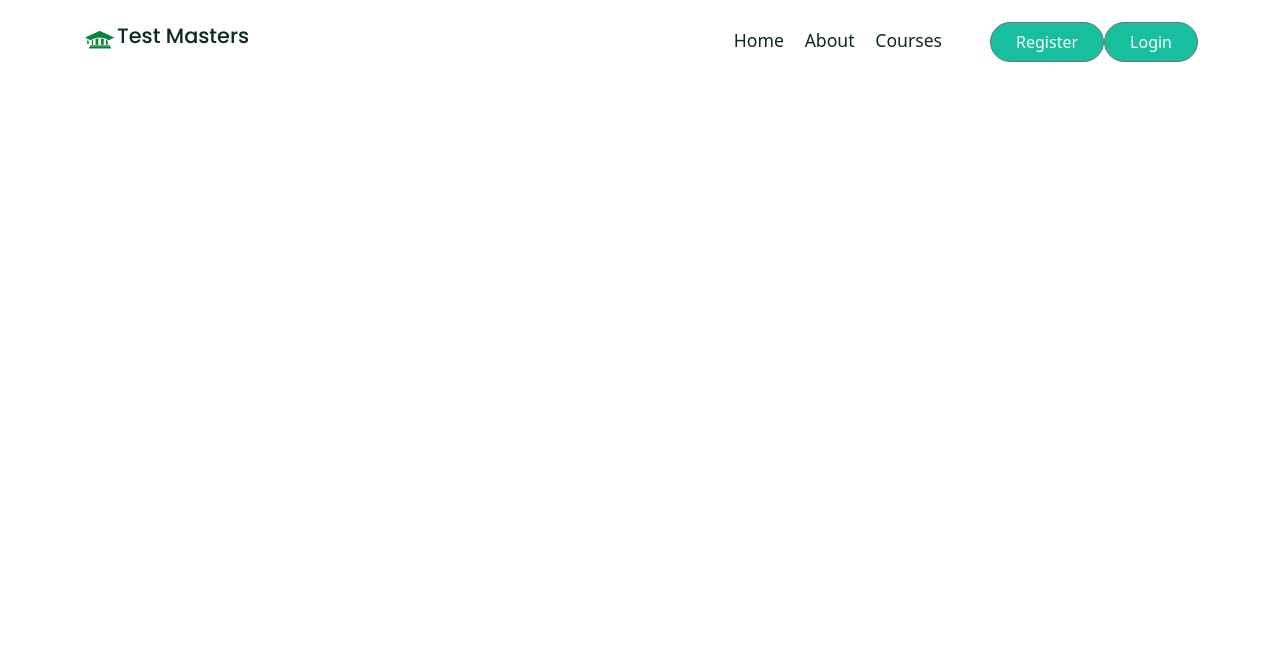
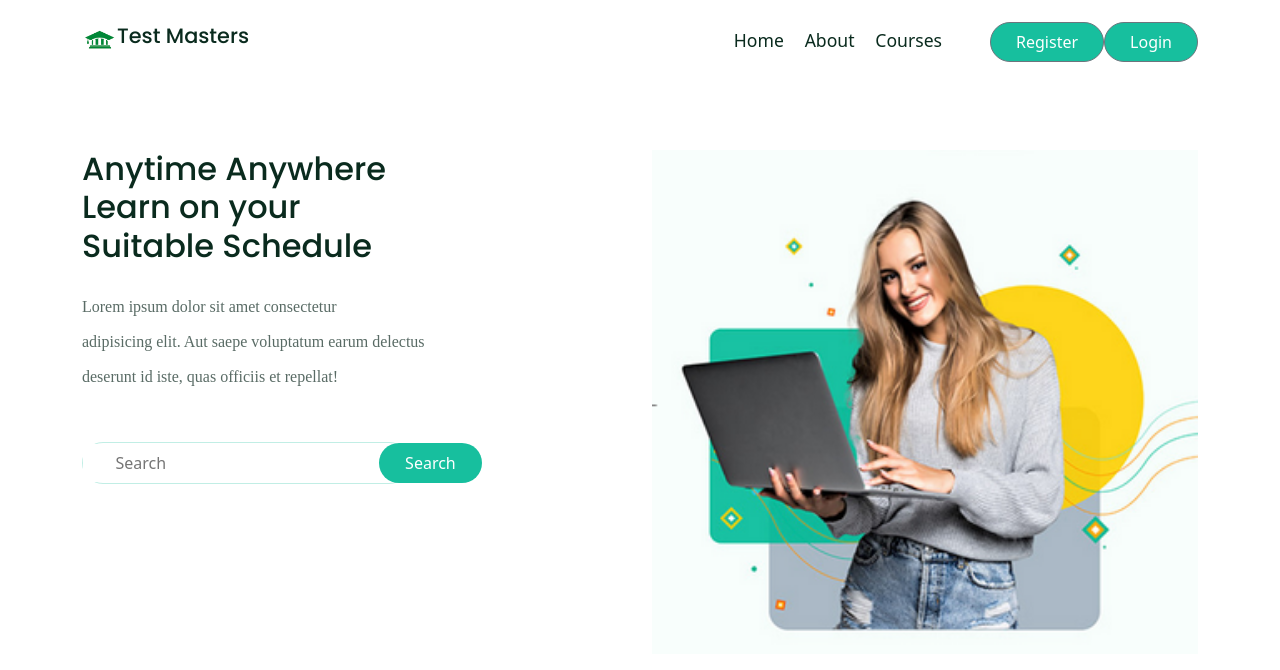
Before and after one commit to SIECTESTMASTERS/test-prep-app, a React (Create React App) app in the folder client/: page / in a window 1280 px wide. Shown: the top 670 px of the page. Built offline with nearby package versions, Linux system fonts and the light colour scheme; a web font is replaced by a local one.

Commit message:
feat:landing page building herosection component and styling

```diff
--- /dev/null
+++ b/client/src/components/HeroSection/HeroSection.jsx
@@ -0,0 +1,36 @@
+import React from 'react'
+import { Container, Row, Col } from 'reactstrap'
+import heroImg from '../../images/hero-img1.png'
+import './heroSection.css'
+
+function HeroSection() {
+  return (
+    <section>
+    <Container>
+        <Row>
+            <Col lg='6' md='6'>
+            <div className="hero___content">
+                <h2 className="mb-4 hero__title">
+                Anytime Anywhere <br /> Learn on your <br /> Suitable Schedule
+                </h2>
+                <p className="mb-5">
+                Lorem ipsum dolor sit amet consectetur <br /> adipisicing elit.
+                Aut saepe voluptatum earum delectus <br /> deserunt id iste,
+                quas officiis et repellat!
+                </p>
+            </div>
+            <div className="search">
+                <input type='text' placeholder='Search'/>
+                <button className='btn'>Search</button>
+            </div>
+            </Col>
+            <Col lg='6' md='6'>
+                <img src={heroImg} className='w-100 hero__img'/>
+            </Col>
+        </Row>
+    </Container>
+    </section>
+  )
+}
+
+export default HeroSection
--- /dev/null
+++ b/client/src/components/HeroSection/heroSection.css
@@ -0,0 +1,23 @@
+.hero__content h2 {
+    font-weight: 600;
+    line-height: 55px;
+  }
+
+  .hero__content {
+    padding-top: 80px;
+  }
+  .search input {
+    border: none;
+    outline: none;
+    padding: 7px 10%;
+  }
+
+  .search {
+    width: 60%;
+    border: 1px solid #17bf9d44;
+    display: flex;
+    justify-content: space-between;
+    align-items: center;
+    border-radius: 50px;
+    margin-top: 20px;
+  }
--- a/client/src/pages/Home.jsx
+++ b/client/src/pages/Home.jsx
@@ -1,10 +1,12 @@
 import React from 'react'
 import Header from '../components/Header/Header'
+import HeroSection from '../components/HeroSection/HeroSection'
 
 function Home() {
   return (
     <div>
       <Header />
+      <HeroSection />
     </div>
   )
 }
```
